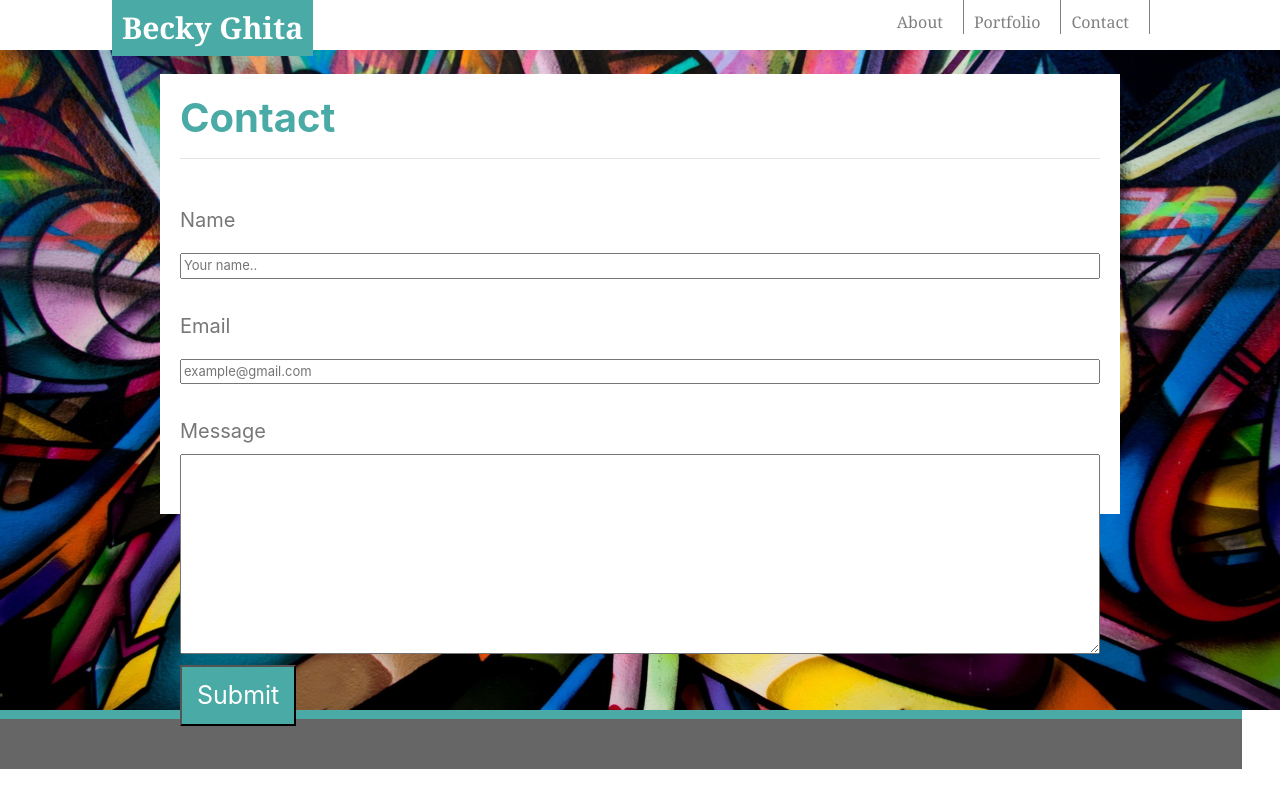
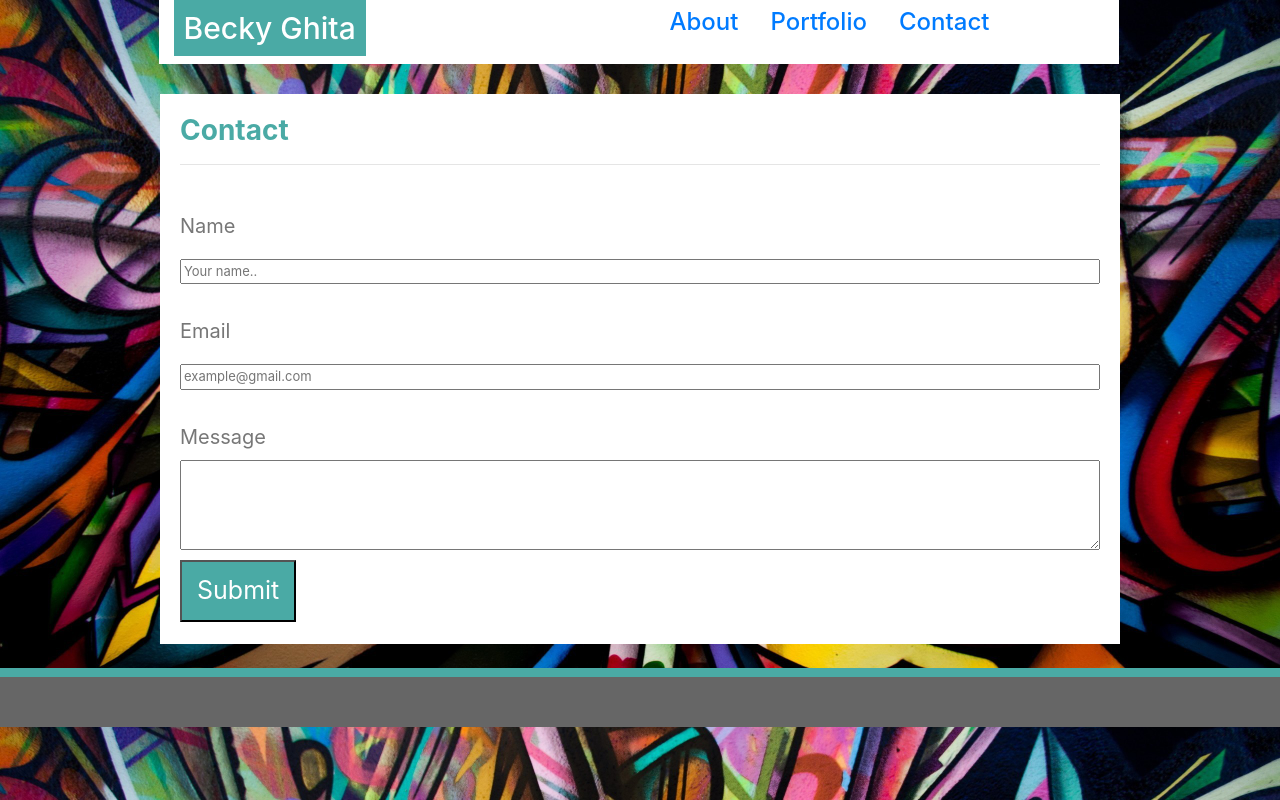
Before and after one commit to bghita/bootstrap-portfolio, a plain HTML site: page contact.html in a window 1280 px wide. Drawn offline with nearby package versions, Linux system fonts and the light colour scheme.

Commit message:
finalized Bootstrap

```diff
--- a/assets/css/style.css
+++ b/assets/css/style.css
@@ -1,6 +1,9 @@
 .body{
     background-color:white;
     font-family:'Arial', 'Helvetica Neue', Helvetica, sans-serif;
+    min-height: 100%;
+    margin: 0%;
+    padding: 0%;
 }
 
 .name{
@@ -39,16 +42,16 @@
     margin-left: 15%;
     height: 50px;
 }
-.background{
+#background{
     background-image: url("../images/wall.jpg");
-    background-size: 100% auto;
-    height: 660px;
+    background-size: 100%;
+    min-height: 100%;
 }
 .center-this {
     color: #777777;
     text-align: left;
     margin: 0 auto;
-    height: 440px;
+    height: 550px;
     width: 960px;
     background-color: white;
     position: relative;
@@ -63,7 +66,7 @@
     border-top: #4aaaa5 solid 9px;
 
     bottom:0px;
-    width: 97%
+    width: 100% !important;
 }
 .text{
     font-family: 'Didact Gothic', sans-serif;
@@ -77,7 +80,7 @@
 }
 .me{
     width:30%;
-    height:80%;
+    height:70%;
     float:left;
     padding-right: 10px;
 }
@@ -87,7 +90,7 @@
 }
 .box{
     width: 100%;
-    height: 200px;
+    height: 90px;
 }
 .submit{
     background-color: #4aaaa5;
@@ -140,3 +143,17 @@
 .nav-link{
     float: left;
 }
+
+.margin-bot{
+    margin-bottom: 30px !important;
+    width: 960px !important;
+    margin-left: 73.5px !important;
+}
+.headertop{
+    width: 960px !important;
+}
+.abouttop{
+    width: 960px !important;
+    margin-left: 73.5px !important;
+
+}
--- a/contact.html
+++ b/contact.html
@@ -7,34 +7,42 @@
     <meta http-equiv="X-UA-Compatible" content="ie=edge">
     <link rel="stylesheet" type="text/css" href="./assets/css/style.css" />
     <link href="https://fonts.googleapis.com/css?family=Didact+Gothic" rel="stylesheet">
-    <link rel="stylesheet" href="https://stackpath.bootstrapcdn.com/bootstrap/4.3.1/css/bootstrap.min.css" integrity="sha384-ggOyR0iXCbMQv3Xipma34MD+dH/1fQ784/j6cY/iJTQUOhcWr7x9JvoRxT2MZw1T" crossorigin="anonymous">
+    <link rel="stylesheet" href="https://stackpath.bootstrapcdn.com/bootstrap/4.3.1/css/bootstrap.min.css"
+        integrity="sha384-ggOyR0iXCbMQv3Xipma34MD+dH/1fQ784/j6cY/iJTQUOhcWr7x9JvoRxT2MZw1T" crossorigin="anonymous">
     <title>Becky Ghita</title>
 </head>
 
-<body>
-    <div style="margin: 0px; background: #ffffff;">
-        <div class="heading">
-            <header class="name">
-                <h2 class="user"><strong>Becky Ghita</strong></h2>
-                <a href="./contact.html" class="link">Contact</a>
-                <a href="./portfolio.html" class="link">Portfolio</a>
-                <a href="./index.html" class="link">About</a>
-            </header>
+<body id="background">
+    <div class="container">
+        <div class="row margin-bot" style="margin: 0px; background: #ffffff;">
+            <div class="col-lg-3">
+                <h2 class="user">Becky Ghita</h2>
+            </div>
+            <div class="col-lg-3"></div>
+            <div class="col-lg-6">
+                <a class="nav-link" href="./index.html">
+                    <h4>About</h4>
+                </a>
+                <a class="nav-link" href="./portfolio.html">
+                    <h4>Portfolio</h4>
+                </a>
+                <a class="nav-link" href="./contact.html">
+                    <h4>Contact</h4>
+                </a>
             </div>
         </div>
-    <div class="background">
-        <br>
+
+
+        <div>
             <section class="center-this">
-            <h1 class="bold">Contact</h1>
+                <h3 class="bold">Contact</h3>
                 <hr>
                 <div>
                     <form action="/action_page.php">
                         <label for="fname" class="label">Name</label>
                         <input class="content" type="text" id="fname" name="name" placeholder="Your name..">
-                    <br>
                         <label for="lname" class="label">Email</label>
                         <input class="content" type="text" id="lname" name="email" placeholder="example@gmail.com">
-                    <br>
                         <label for="message" class="label">Message</label>
                         <textarea class="box" type="text"></textarea>
                         <input class="submit" type="submit" value="Submit">
@@ -42,7 +50,13 @@
                 </div>
             </section>
         </div>
+        <br>
+    </div>
+        <div class="row">
+                <div class="col-lg-12">
                     <div class="footer"></div>
+                </div>
+            </div>
     </body>
 
     </html>
```
Also changed, not shown: index.html (+37 -17 lines), portfolio.html (+7 -4 lines). Lines whose indentation alone changed are shown as unchanged.
